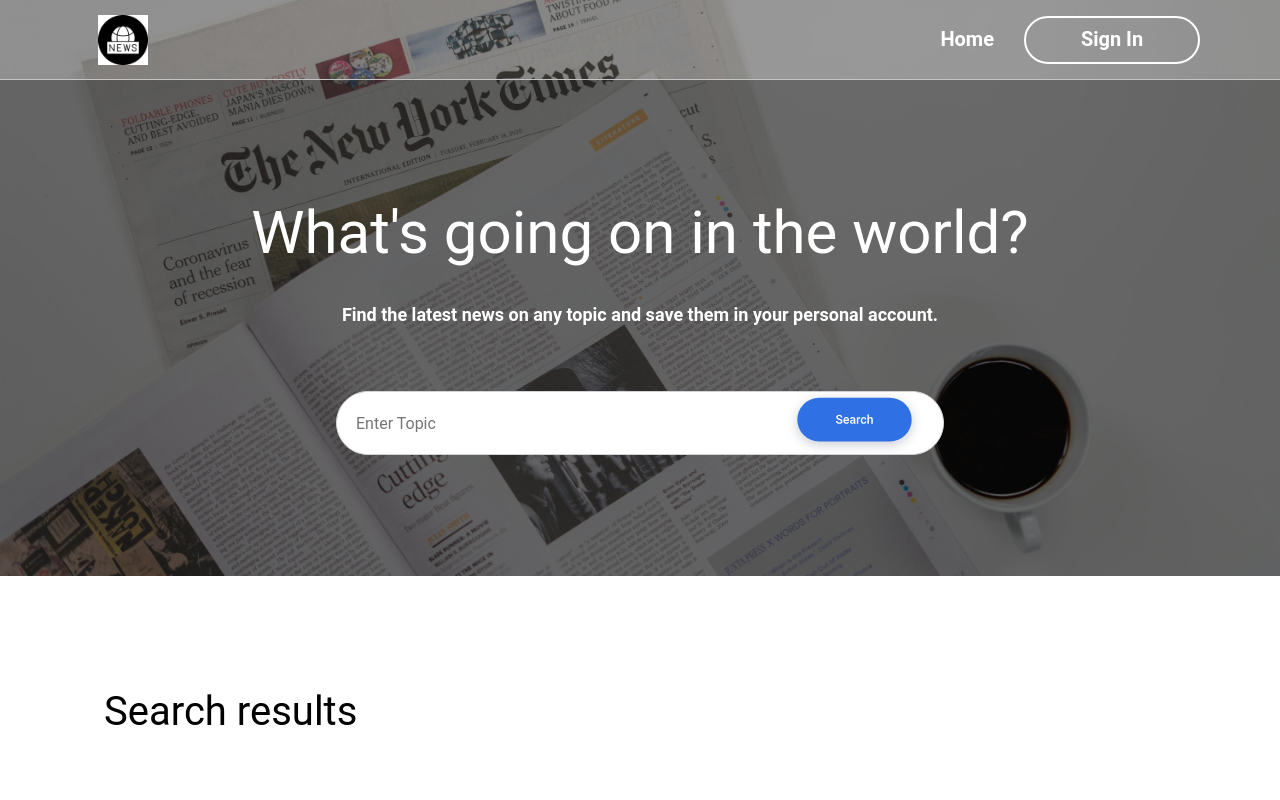
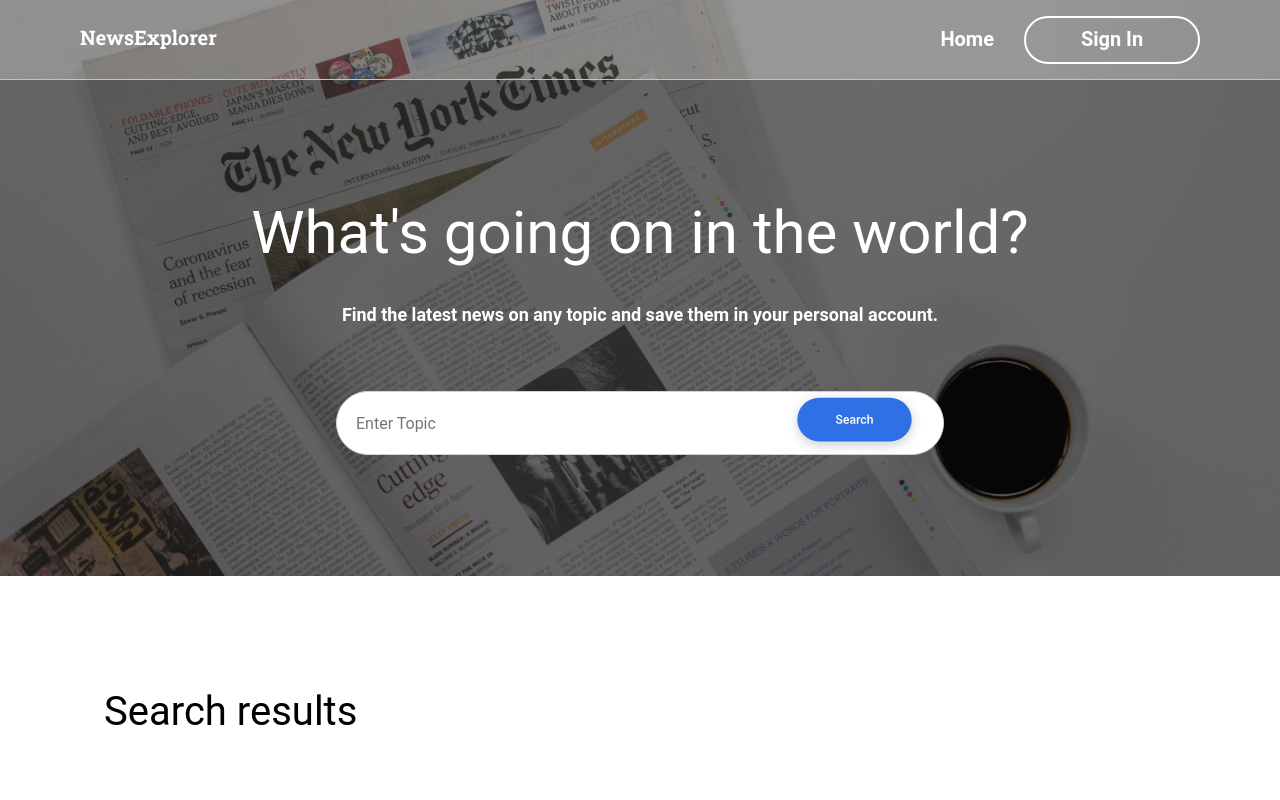
Before and after one commit to sun4205/NewsExplorer, a React (Vite) app: page / in a window 1280 px wide. Shown: the top 800 px of the page. Built offline with nearby package versions, Linux system fonts and the light colour scheme.

Commit message:
update header

```diff
--- a/src/components/Header/Header.css
+++ b/src/components/Header/Header.css
@@ -17,7 +17,6 @@
   height: 80px;
 }
 
-
 .header {
   height: 80px;
   display: flex;
@@ -31,12 +30,10 @@
 
 .header.no-background {
   background-color: white;
-
 }
 
 .header__logo {
-  width: 85px;
-  height: 50px;
+  width: 200px;
+  height: 24px;
   background-color: transparent;
-  display: block;
 }
--- a/src/components/Header/Header.jsx
+++ b/src/components/Header/Header.jsx
@@ -1,5 +1,6 @@
 import "./Header.css";
-import logo from "../../images/logo.jpg";
+import NewsExplorer from "../../images/NewsExplorer.svg";
+import NewsExplorerblack from "../../images/NewsExplorerblack.svg";
 import { useLocation } from "react-router-dom";
 import SearchComponent from "../SearchComponent/SearchComponent";
 
@@ -22,7 +23,7 @@
       className={`header__container ${savedNewsPage ? "no-background" : ""}`}
     >
       <header className={`header ${savedNewsPage ? "no-background" : ""}`}>
-        <img src={logo} alt={logo} className="header__logo" />
+        <img src={savedNewsPage ? NewsExplorerblack : NewsExplorer} />
         <Navigation
           openLoginModal={openLoginModal}
           handleLogOut={handleLogOut}
```
